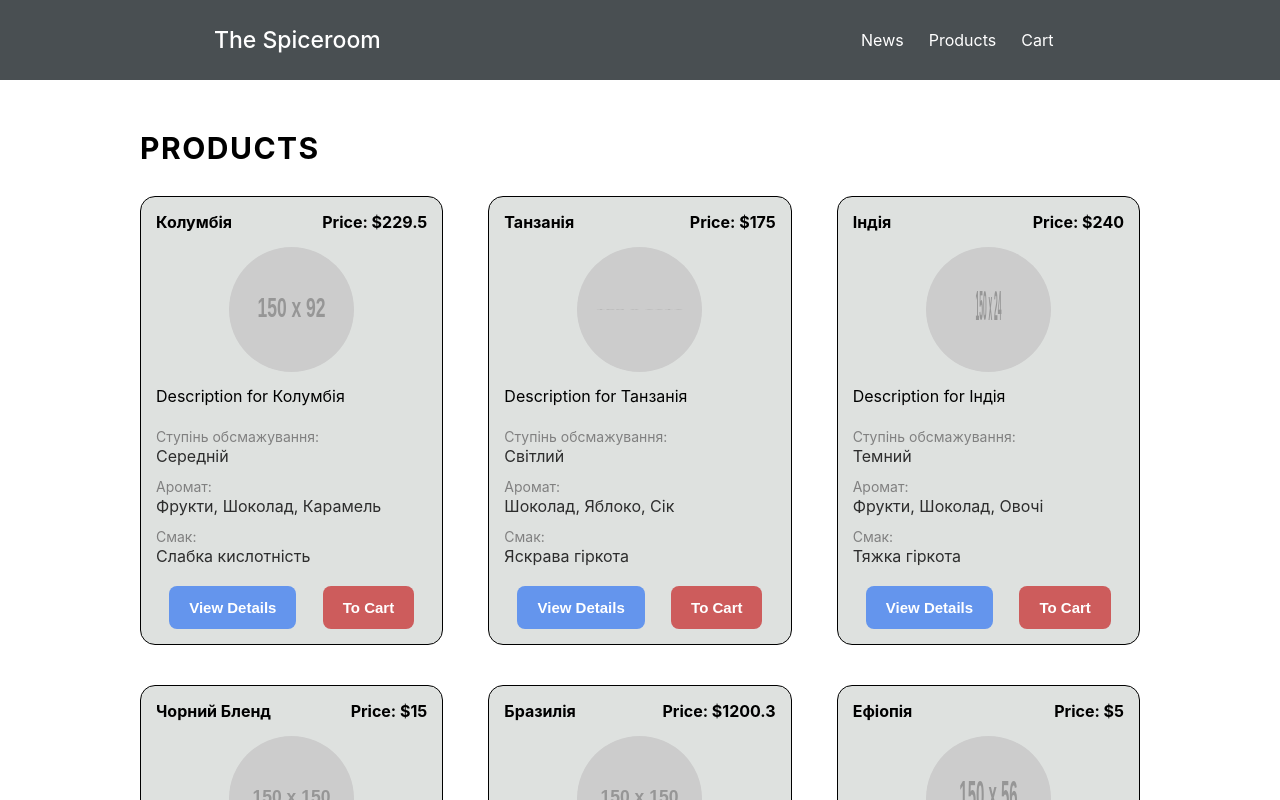
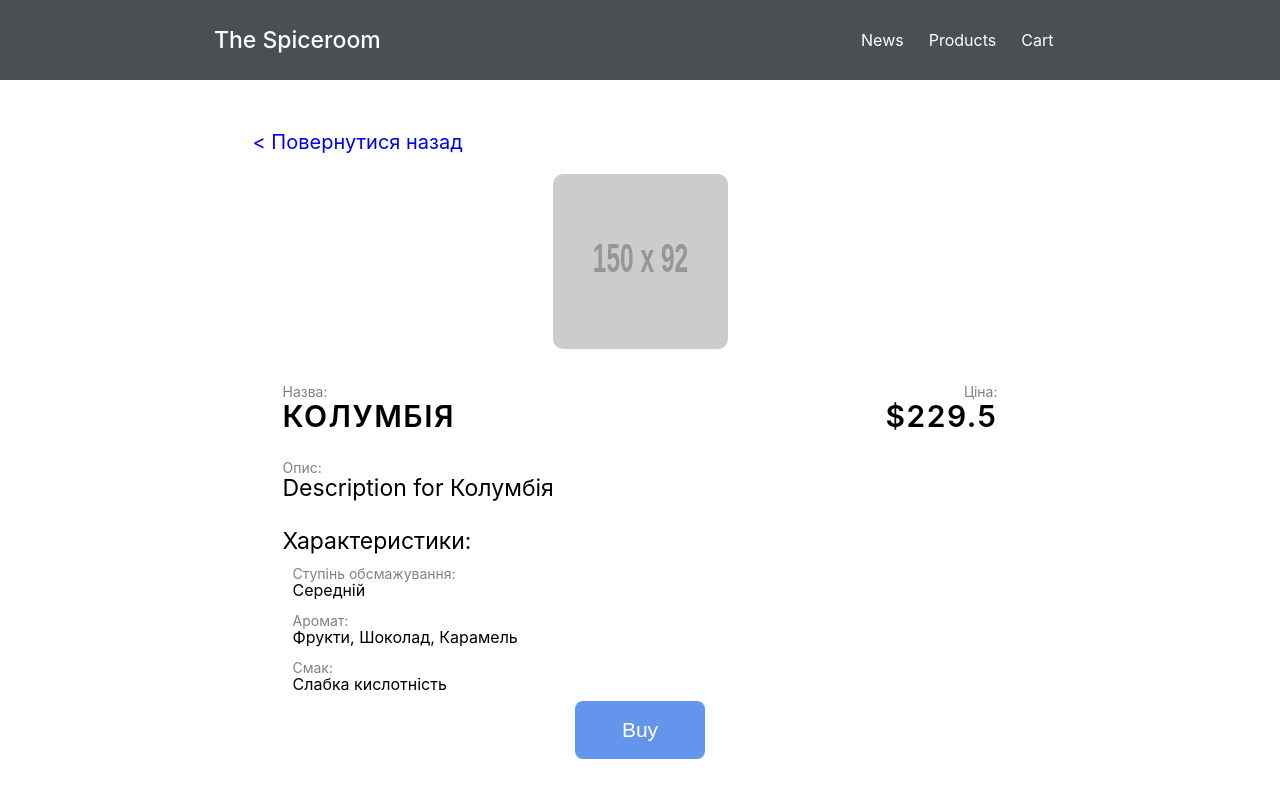
Before and after one commit to nkshn/spiceroom-proto, a React (Create React App) app: page /products/1 in a window 1280 px wide. Shown: the top 800 px of the page. Built offline with nearby package versions, Linux system fonts and the light colour scheme.

Commit message:
finished ProductDetails page

```diff
--- a/src/App.js
+++ b/src/App.js
@@ -5,6 +5,7 @@ import CartPage from './pages/CartPage';
 import NewsListPage from './pages/NewsListPage';
 import NewsDetailsPage from './pages/NewsDetailsPage';
 import ProductsPage from './pages/ProductsPage';
+import ProductsDetailsPage from './pages/ProductsDetailsPage';
 import { BrowserRouter as Router, Switch, Route } from 'react-router-dom';
 
 function App() {
@@ -17,7 +18,8 @@ function App() {
           <Route path="/cart" component={CartPage} />
           <Route path="/news" exact component={NewsListPage} />
           <Route path="/news/:id" component={NewsDetailsPage} />
-          <Route path="/products" component={ProductsPage} />
+          <Route path="/products" exact component={ProductsPage} />
+          <Route path="/products/:id" component={ProductsDetailsPage} />
         </Switch>
       </div>
     </Router>
--- a/src/components/NewsItem.css
+++ b/src/components/NewsItem.css
@@ -5,8 +5,8 @@
   margin-bottom: 30px;
   padding-top: 13px;
   padding-bottom: 15px;
-  padding-right: 18px;
-  padding-left: 18px;
+  padding-right: 15px;
+  padding-left: 15px;
 }
 .news-text_container {
   width: 82%;
--- a/src/components/ProductItem.css
+++ b/src/components/ProductItem.css
@@ -4,18 +4,29 @@
   background: #dee1df;
 }
 .grid-item_content {
-  padding: 15px;
+  padding-right: 15px;
+  padding-left: 15px;
+  padding-top: 10px;
+  padding-bottom: 20px;
 }
 .products-page_txt-container {
   display: flex;
   justify-content: space-between;
-  margin-bottom: 15px;
+  margin-bottom: 10px;
+}
+.products-page_title-div {
+  text-align: left;
+}
+.products-page_price-div {
+  text-align: right;
 }
 .products-page_title {
   margin: 0px;
+  font-size: 20px;
 }
 .products-page_price {
   margin: 0px;
+  font-size: 20px;
 }
 .products-page_img {
   width: 125px;
@@ -35,16 +46,11 @@
   text-align: left;
   padding: 0px;
   margin-bottom: 20px;
-  margin-top: 20px;
+  margin-top: 10px;
 }
 .products-page_ul-li {
   margin-top: 10px;
   margin-bottom: 10px;
-}
-.products-page_ul-label {
-  color: grey;
-  font-size: 14px;
-  font-weight: 400;
 }
 .products-page_ul-p {
   margin: 0px;
@@ -60,22 +66,34 @@
   padding-right: 20px;
   padding-top: 13px;
   padding-bottom: 13px;
-  border-radius: 8px;
+  border-radius: 5px;
   background: cornflowerblue;
   color: white;
   border: none;
   font-size: 15px;
   font-weight: 600;
+  transition: all 0.3s;
+}
+.products-page_btn-view:hover {
+  cursor: pointer;
+  border-radius: 13px;
+  box-shadow: 3px 3px 6px cornflowerblue;
 }
 .products-page_btn-cart {
   padding-left: 20px;
   padding-right: 20px;
   padding-top: 13px;
   padding-bottom: 13px;
-  border-radius: 8px;
+  border-radius: 5px;
   background: indianred;
   color: white;
   border: none;
   font-size: 15px;
   font-weight: 600;
+  transition: all 0.3s;
 }
+.products-page_btn-cart:hover {
+  cursor: pointer;
+  border-radius: 13px;
+  box-shadow: 3px 3px 6px indianred;
+}
--- a/src/components/ProductItem.js
+++ b/src/components/ProductItem.js
@@ -1,5 +1,7 @@
 import React from 'react';
 import PropTypes from 'prop-types';
+import { Link } from 'react-router-dom';
+import Label from './Label';
 import './ProductItem.css';
 
 function ProductItem(props) {
@@ -7,27 +9,33 @@ function ProductItem(props) {
     <div className="grid-item">
       <div className="grid-item_content">
         <div className="products-page_txt-container">
-          <h4 className="products-page_title">{props.title}</h4>
-          <h4 className="products-page_price">Price: ${props.price}</h4>
+          <div className="products-page_title-div">
+            <Label text="Назва:" />
+            <h4 className="products-page_title">{props.title}</h4>
+          </div>
+          <div className="products-page_price-div">
+            <Label text="Ціна:" />
+            <h4 className="products-page_price">${props.price}</h4>
+          </div>
         </div>
         <img className="products-page_img" src={props.image} alt="description" />
         <p className="products-page_text">{props.description}</p>
         <ul className="products-page_ul">
           <li className="products-page_ul-li">
-            <label className="products-page_ul-label">Ступінь обсмажування:</label>
+            <Label text="Ступінь обсмажування:" />
             <p className="products-page_ul-p">{props.fryingDegree}</p>
           </li>
           <li className="products-page_ul-li">
-            <label className="products-page_ul-label">Аромат:</label>
+            <Label text="Аромат:" />
             <p className="products-page_ul-p">{props.aroma}</p>
           </li>
           <li className="products-page_ul-li">
-            <label className="products-page_ul-label">Смак:</label>
+            <Label text="Смак:" />
             <p className="products-page_ul-p">{props.taste}</p>
           </li>
         </ul>
         <div className="products-page_btns">
-          <button className="products-page_btn-view">View Details</button>
+          <Link to={`/products/${props.id}`}><button className="products-page_btn-view">View Details</button></Link>
           <button className="products-page_btn-cart">To Cart</button>
         </div>
       </div>
@@ -36,6 +44,7 @@ function ProductItem(props) {
 }
 
 ProductItem.propTypes = {
+  id: PropTypes.number.isRequired,
   title: PropTypes.string.isRequired,
   description: PropTypes.string.isRequired,
   price: PropTypes.number.isRequired,
--- /dev/null
+++ b/src/pages/ProductsDetailsPage.css
@@ -0,0 +1,81 @@
+.productsDetails-container {
+  width: 775px;
+}
+.productsDetails-page_container {
+  text-align: center;
+  padding-left: 30px;
+  padding-right: 30px;
+}
+.productsDetails-page_img {
+  width: 175px;
+  height: 175px;
+  border-radius: 10px;
+}
+.productsDetails-page_text-container {
+  display: flex;
+  justify-content: space-between;
+  margin-top: 25px;
+  margin-bottom: 20px;
+}
+.productsDetails-page_title-div {
+  text-align: left;
+}
+.productsDetails-page_price-div {
+  text-align: right;
+}
+.productsDetails-page_description-div {
+  text-align: left;
+  margin-bottom: 25px;
+}
+.productsDetails-page_title {
+  margin: 0px;
+  text-transform: uppercase;
+  font-size: 30px;
+  letter-spacing: 1.5px;
+  font-weight: 600;
+}
+.productsDetails-page_price {
+  margin: 0px;
+  text-transform: uppercase;
+  font-size: 30px;
+  letter-spacing: 1.5px;
+  font-weight: 600;
+}
+.productsDetails-page_description {
+  margin: 0px;
+  font-size: 23px;
+  font-weight: 400;
+  text-align: left;
+}
+.productsDetails-page_ul {
+  list-style: none;
+  padding: 0px;
+  margin: 0px;
+  text-align: left;
+  padding-left: 10px;
+}
+.productsDetails-page_btn {
+  padding-left: 20px;
+  padding-right: 20px;
+  padding-top: 17px;
+  padding-bottom: 17px;
+  color: white;
+  background: cornflowerblue;
+  border: none;
+  font-size: 21px;
+  border-radius: 8px;
+  width: 130px;
+  transition: all 0.3s;
+}
+.productsDetails-page_btn:hover {
+  cursor: pointer;
+  border-radius: 13px;
+  box-shadow: 3px 3px 6px cornflowerblue;
+}
+.productsDetails-page_li {
+  margin-top: 5px;
+  margin-bottom: 7px;
+}
+.productsDetails-page_p {
+  margin: 0px;
+}
--- /dev/null
+++ b/src/pages/ProductsDetailsPage.js
@@ -0,0 +1,51 @@
+import React from 'react';
+import './ProductsDetailsPage.css';
+import { PRODUCTS_DATA } from '../data/dummy-data';
+import RedirectingTo from "../components/RedirectingTo";
+import Label from "../components/Label";
+
+function ProductsDetailsPage({ match }) {
+
+  const productData = PRODUCTS_DATA.find(item => item.id === parseInt(match.params.id));
+
+  return (
+    <div className="container productsDetails-container">
+      <RedirectingTo linkTo="/products" />
+      <div className="productsDetails-page_container">
+        <img src={productData.image} className="productsDetails-page_img" alt="description" />
+        <div className="productsDetails-page_text-container">
+          <div className="productsDetails-page_title-div">
+            <Label text="Назва:" />
+            <h4 className="productsDetails-page_title">{productData.title}</h4>
+          </div>
+          <div className="productsDetails-page_price-div">
+            <Label text="Ціна:" />
+            <h4 className="productsDetails-page_price">${productData.price}</h4>
+          </div>
+        </div>
+        <div className="productsDetails-page_description-div">
+          <Label text="Опис:" />
+          <h4 className="productsDetails-page_description">{productData.description}</h4>
+        </div>
+        <h4 className="productsDetails-page_description">Характеристики:</h4>
+        <ul className="productsDetails-page_ul">
+          <li className="productsDetails-page_li">
+            <Label text="Ступінь обсмажування:" />
+            <p className="productsDetails-page_p">{productData.fryingDegree}</p>
+          </li>
+          <li className="productsDetails-page_li">
+            <Label text="Аромат:" />
+            <p className="productsDetails-page_p">{productData.aroma}</p>
+          </li>
+          <li className="productsDetails-page_li">
+            <Label text="Смак:" />
+            <p className="productsDetails-page_p">{productData.taste}</p>
+          </li>
+        </ul>
+        <button className="productsDetails-page_btn">Buy</button>
+      </div>
+    </div>
+  )
+}
+
+export default ProductsDetailsPage;
--- a/src/pages/ProductsPage.css
+++ b/src/pages/ProductsPage.css
@@ -7,4 +7,6 @@
   grid-column-gap: 45px;
   grid-row-gap: 40px;
   grid-template-rows: auto; /* of fixed value ex. 450px */
+  padding-left: 15px;
+  padding-right: 15px;
 }
--- a/src/pages/ProductsPage.js
+++ b/src/pages/ProductsPage.js
@@ -16,6 +16,7 @@ function ProductsPage() {
             return (
               <ProductItem
                 key={item.id}
+                id={item.id}
                 title={item.title}
                 description={item.description}
                 price={item.price}
```
